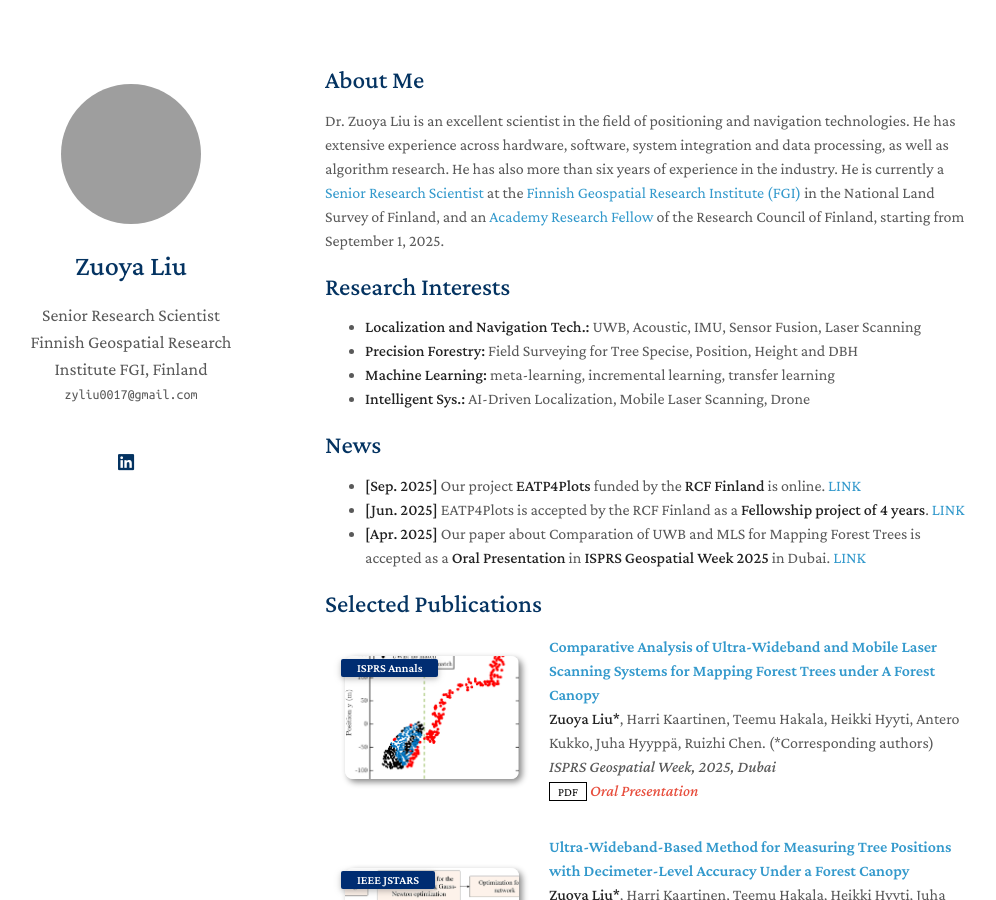
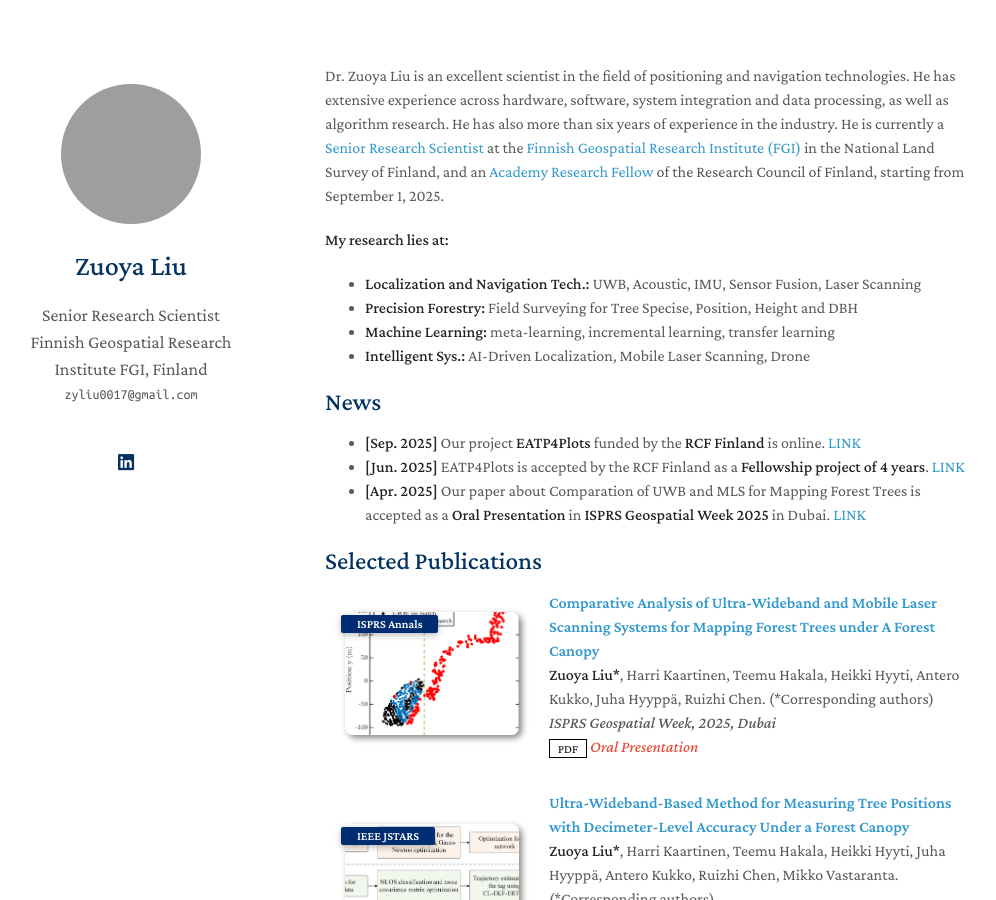
Before and after one commit to zyliu0017/zyliu0017.github.io, a Jekyll site: the page built from index.md, in a window 1280 px wide and 900 px high. Shown: the whole window, without its empty margins (145-1141 px from the left). Built offline with Jekyll 4.4.1, drawn with Linux system fonts in a browser that asks for light colours; a style sheet for code colours, icons or effects is not loaded; our own code applies the rules of GitHub Pages for plain Markdown files; grey boxes are pictures that could not be loaded.

```diff
--- a/index.md
+++ b/index.md
@@ -2,16 +2,14 @@
 layout: homepage
 ---
 
-## About Me
-
 Dr. Zuoya Liu is an excellent scientist in the field of positioning and navigation technologies. He has extensive experience across hardware, software, system integration and data processing, as well as algorithm research. He has also more than six years of experience in the industry. He is currently a [Senior Research Scientist](https://www.maanmittauslaitos.fi/en/research/contact-information/staff/zuoya-liu) at the [Finnish Geospatial Research Institute (FGI)](https://www.maanmittauslaitos.fi/en/research) in the National Land Survey of Finland, and an [Academy Research Fellow](https://research.fi/en/results/funding/83040) of the Research Council of Finland, starting from September 1, 2025.
 
-## Research Interests
-
+**My research lies at:**
 - **Localization and Navigation Tech.:** UWB, Acoustic, IMU, Sensor Fusion, Laser Scanning
 - **Precision Forestry:** Field Surveying for Tree Specise, Position, Height and DBH
 - **Machine Learning:** meta-learning, incremental learning, transfer learning
 - **Intelligent Sys.:** AI-Driven Localization, Mobile Laser Scanning, Drone
+
 
 
 ## News
```
